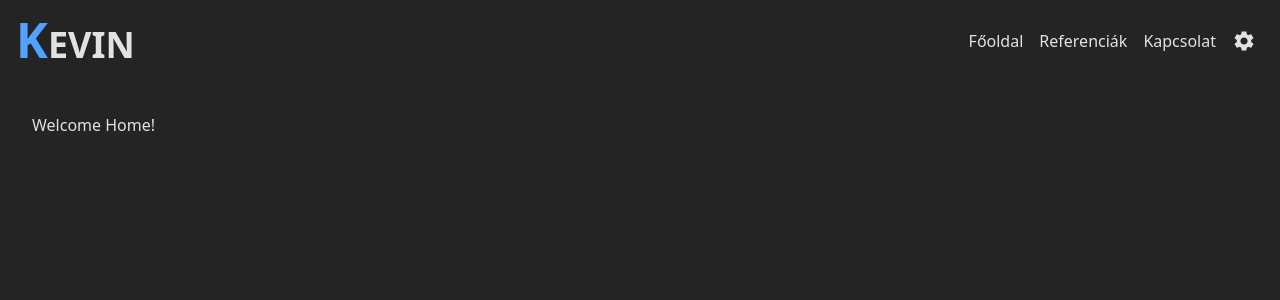
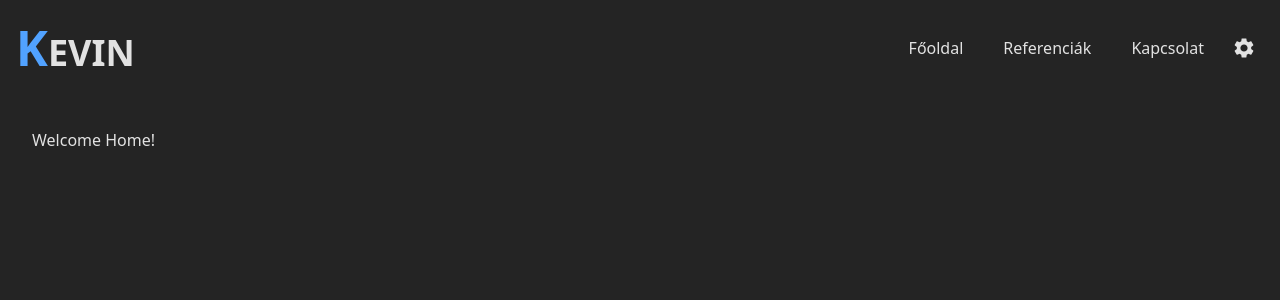
Before and after one commit to chencsi/chencsi.github.io, a React (Vite) app: page / in a window 1280 px wide. Shown: the top 300 px of the page. Built offline with nearby package versions, Linux system fonts and the light colour scheme.

Commit message:
different padding for mobile view in nav drawer

```diff
--- a/src/components/layout/Navigation.jsx
+++ b/src/components/layout/Navigation.jsx
@@ -159,7 +159,10 @@ function Navigation() {
 				<a
 					key={item.path}
 					href={item.path}
-					className="p-2 hover:bg-blue-400 hover:text-black transition-colors duration-300"
+					className={isMobile
+						? "p-2 hover:bg-blue-400 hover:text-black transition-colors duration-300"
+						: "p-5 hover:bg-blue-400 hover:text-black transition-colors duration-300"
+					}
 				>
 					{item.title}
 				</a>
```
